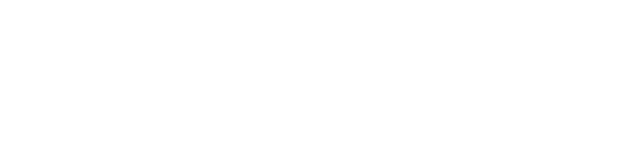
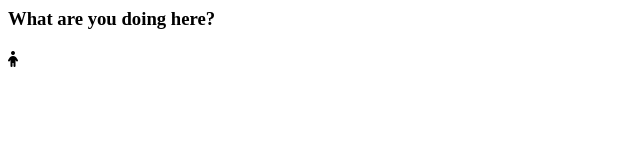
Before and after one commit to Jlinkify/OtherProjects, a plain HTML site: page index.html in a window 1280 px wide. Shown: the whole page, without its empty margins (0-640 px from the left). Drawn offline with Linux system fonts and the light colour scheme.

Commit message:
Update index.html

```diff
--- a/index.html
+++ b/index.html
@@ -1 +1,8 @@
-<title>New Tab</title>
+<div class="card">
+  <div class="card-content">
+    <h3 class="card-title">What are you doing here?</h3>
+    <h4 class="card-subtitle"></h4>
+  </div>
+  <i class="fa-solid fa-child card-icon"></i>
+</div>
+<script src="https://kit.fontawesome.com/2a12c933a5.js" crossorigin="anonymous"></script>
```
